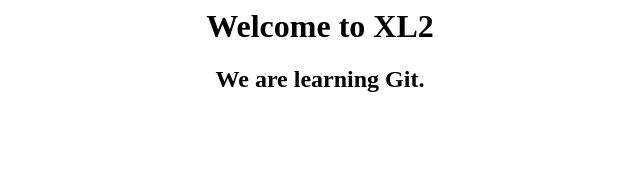
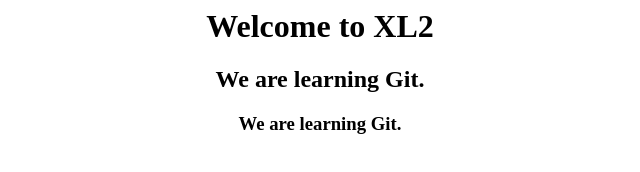
Before and after one commit to qkjdj/november-25, a plain HTML site: page home.html in a window 1280 px wide. Shown: the whole page, without its empty margins (320-960 px from the left). Drawn offline with Linux system fonts and the light colour scheme.

Commit message:
Update home.html

```diff
--- a/home.html
+++ b/home.html
@@ -6,7 +6,7 @@
       <center>
 	       <h1>Welcome to XL2</h1>
 		   <h2>We are learning Git.</h2>
-
+		   <h3>We are learning Git.</h3>
 		   </center>
 </body>
 
```
